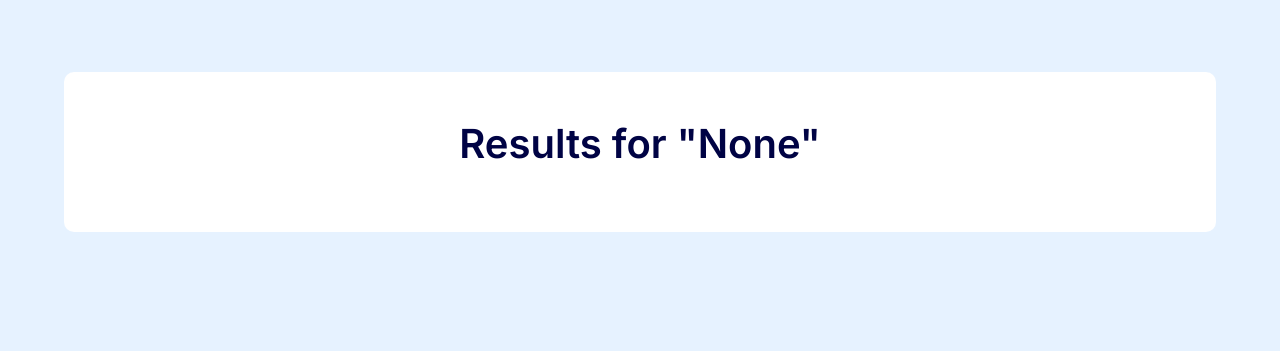
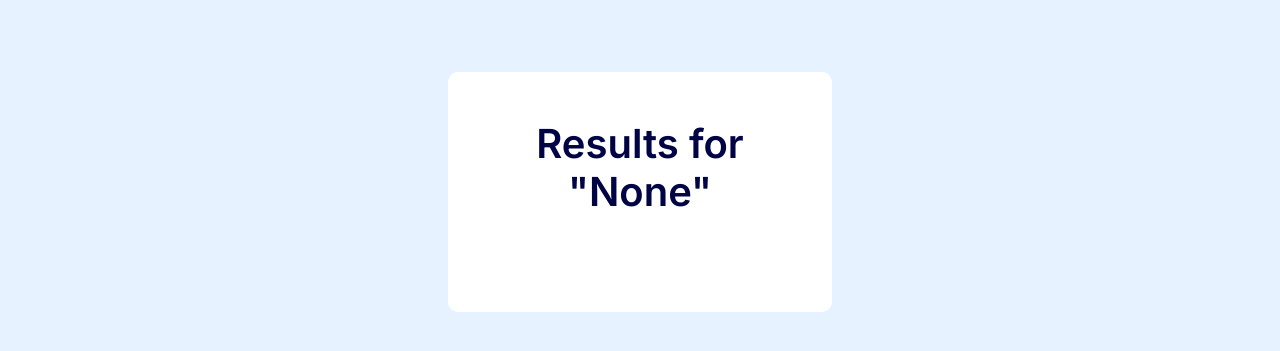
Before and after one commit to Deku0202/M-list, a Flask app: page /search in a window 1280 px wide. Shown: the part 85-436 px from the top of the page. Run offline with Flask 2, Linux system fonts and the light colour scheme; data that the repository does not hold is empty; some libraries are stand-ins or nearby versions.

Commit message:
already add case, desktop ui, added pop up message

```diff
--- a/app.py
+++ b/app.py
@@ -7,6 +7,9 @@ from flask_session import Session
 from tempfile import mkdtemp
 from werkzeug.security import check_password_hash, generate_password_hash
 import requests
+from flask import jsonify
+
+
 
 from helper import login_required, lookup
 
@@ -183,7 +186,15 @@ def add():
         for a in arr:
             title = title.replace(a, "")
 
-        db.execute("INSERT INTO p_list (user_id, name) VALUES(?, ?)",
-                   session["user_id"], title)
+        title = {"name": title}
+
+        own = db.execute("SELECT name FROM p_list WHERE user_id = ?", session["user_id"])
+
+        if title in own:
+            return jsonify({'error': 'Admin access is required'}), 401
+
+        else:
+            db.execute("INSERT INTO p_list (user_id, name) VALUES(?, ?)", session["user_id"], title["name"])
+            return jsonify({'success': 'good'}), 200
 
     return redirect("/")
--- a/static/ajax.js
+++ b/static/ajax.js
@@ -5,6 +5,14 @@ function add(e, num){
       url:'/add',
       data:{
          title:$("#title_"+num).val()
+      },
+      success: function() {
+        $('.message').fadeIn('slow');
+        //$('#msg').html("data insert successfully").fadeIn('slow') //also show a success message
+        $('.message').delay(3000).fadeOut('slow');
+      },
+      error: function () {
+        console.log("error")
       }
     })
   };
--- a/static/style.css
+++ b/static/style.css
@@ -20,6 +20,23 @@ table
     border-spacing: 0 20px;
 }
 
+.message
+{
+    display: none;
+}
+
+.success
+{
+    position: fixed;
+    padding: 15px;
+    bottom: 10px;
+    left: 50%;
+    transform: translate(-50%, -50%);
+    color: #ffff;
+    background-color: #000331;
+    border-radius: 10px;
+}
+
 .name
 {
     font-size: 1.2rem;
@@ -32,6 +49,7 @@ table
     width: 90vw;
     background-color: #fff;
     border-radius: 10px;
+    padding: 1rem;
 }
 
 .img
@@ -235,18 +253,32 @@ table
 }
 
 
+@media screen and (min-width: 767px)
+{
+    .result-box
+    {
+        width: 50vw;
+        padding: 2rem;
+    }
+}
+
 
 @media screen and (min-width: 993px)
 {
+    .search-bar
+    {
+        width: 30vw;
+
+    }
 
     .fs-lg-big  p
     {
-    font-size: 5em;
+        font-size: 5em;
     }
 
     .fs-lg-lab
     {
-    font-size: 1.3em;
+        font-size: 1.3em;
     }
     .h-lg-7
     {
@@ -268,6 +300,11 @@ table
         height: 700px;
         background-color: white;
         border-radius: 15px;
+    }
+
+    .result-box
+    {
+        width: 30vw;
     }
 
     .wel
--- a/templates/result.html
+++ b/templates/result.html
@@ -7,10 +7,10 @@
 {% block main %}
 
     <div class="d-flex justify-content-center mt-5 mb-5">
-        <div class="result-box p-3 pt-5 pb-5">
-            <h1 class="mb-3">Results for "{{ title }}"</h1>
+        <div class="result-box pt-5 pb-5">
+            <h1 class="mb-5">Results for "{{ title }}"</h1>
 
-            <table>
+            <table class="w-100">
                 <tbody>
                     {% for result in results %}
                     {% set row_no = loop.index %}
@@ -18,7 +18,7 @@
                     <tr>
                         <td class="pe-2">{{ row_no }}.</td>
                         <td><img class="img" src="{{ result["image"]["url"] }}" alt="img"></td>
-                        <td class="fs-small ps-3 text-start">{{ result["title"] }}</td>
+                        <td class="fs-small ps-3 text-start">{{ result["title"] }} ({{ result["year"] }})</td>
                         <td>
                             <form class="ms-3 me-3" action="/add" method="POST" onsubmit="add(event, {{ row_no }})">
                                 <input hidden id="title_{{ row_no }}" value="{{ result["id"] }}">
@@ -32,6 +32,12 @@
             </table>
         </div>
 
+        <div class="message">
+            <div class="success" role="alert" >
+                Added to Yourlist
+            </div>
+        </div>
+
     </div>
 
 {% endblock %}
```
Also changed, not shown: database.db, 1 other file.
